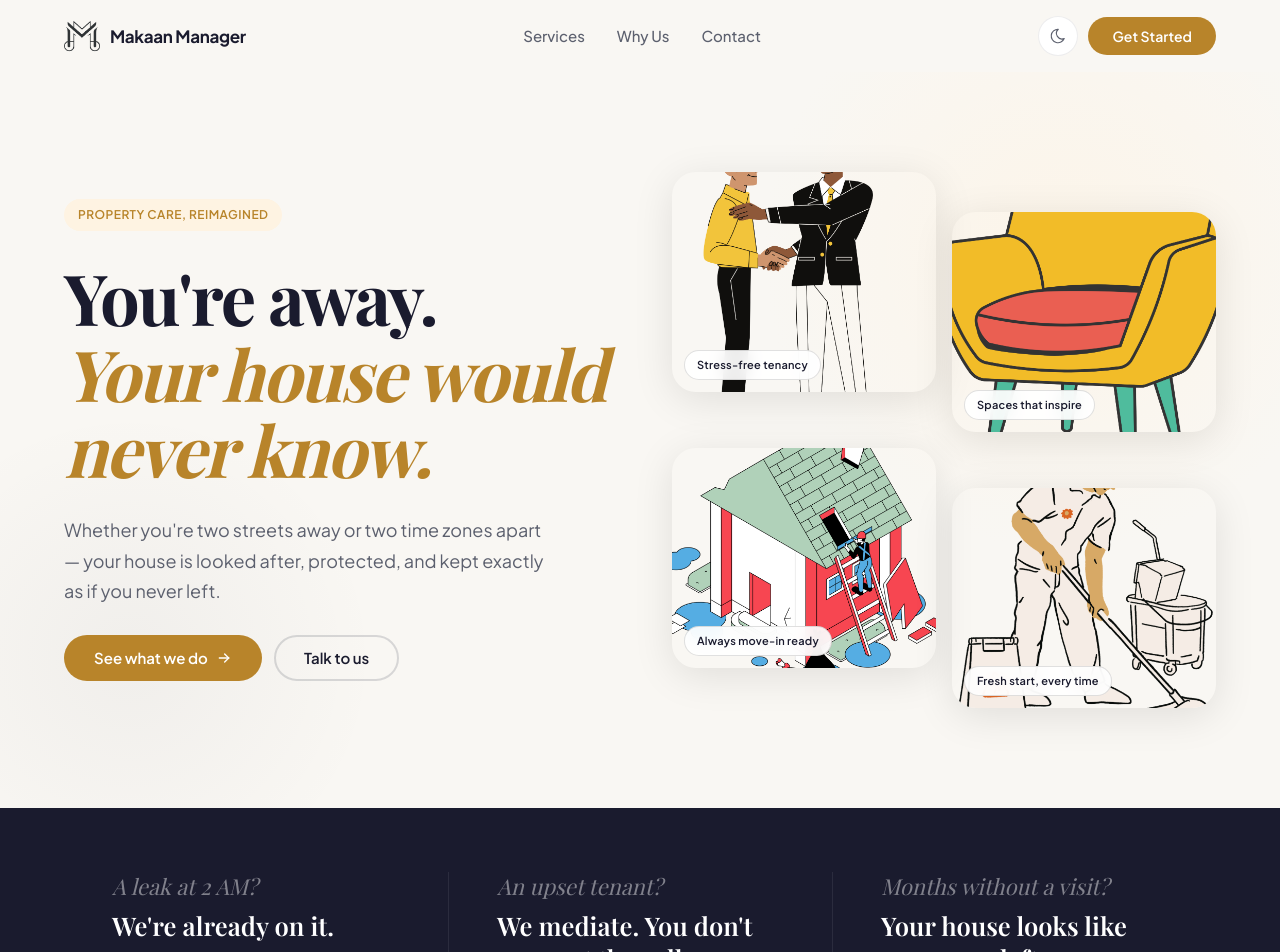
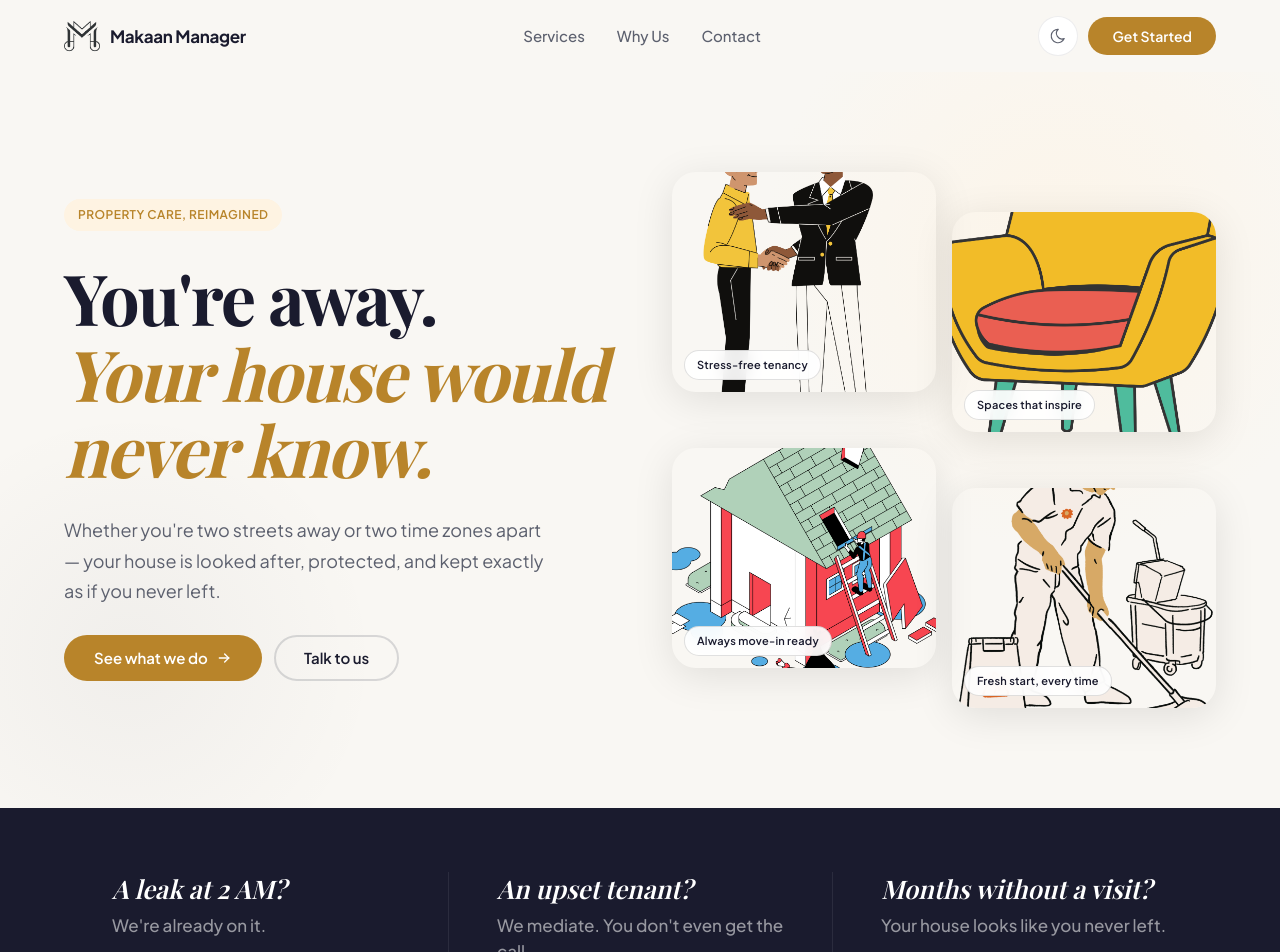
Before and after one commit to thefullstackalchemist/makaanmanager, a Next.js app: page / in a window 1280 px wide. Shown: the top 952 px of the page. Built offline with nearby package versions, Linux system fonts and the light colour scheme; no server answers.

Commit message:
EmotionStrip: problem bold+white, resolution muted — fear first, then calm answer

```diff
--- a/src/components/EmotionStrip/EmotionStrip.module.css
+++ b/src/components/EmotionStrip/EmotionStrip.module.css
@@ -25,18 +25,19 @@
 
 .trigger {
   font-family: var(--font-playfair), serif;
-  font-size: clamp(17px, 1.8vw, 22px);
+  font-size: clamp(19px, 2vw, 26px);
+  font-weight: 600;
   font-style: italic;
-  color: rgba(255, 255, 255, 0.45);
+  color: white;
   line-height: 1.3;
 }
 
 .resolution {
-  font-family: var(--font-playfair), serif;
-  font-size: clamp(19px, 2vw, 26px);
-  font-weight: 600;
-  color: white;
-  line-height: 1.3;
+  font-family: var(--font-jakarta), sans-serif;
+  font-size: clamp(14px, 1.4vw, 17px);
+  font-weight: 500;
+  color: rgba(255, 255, 255, 0.55);
+  line-height: 1.5;
 }
 
 @media (max-width: 768px) {
```
